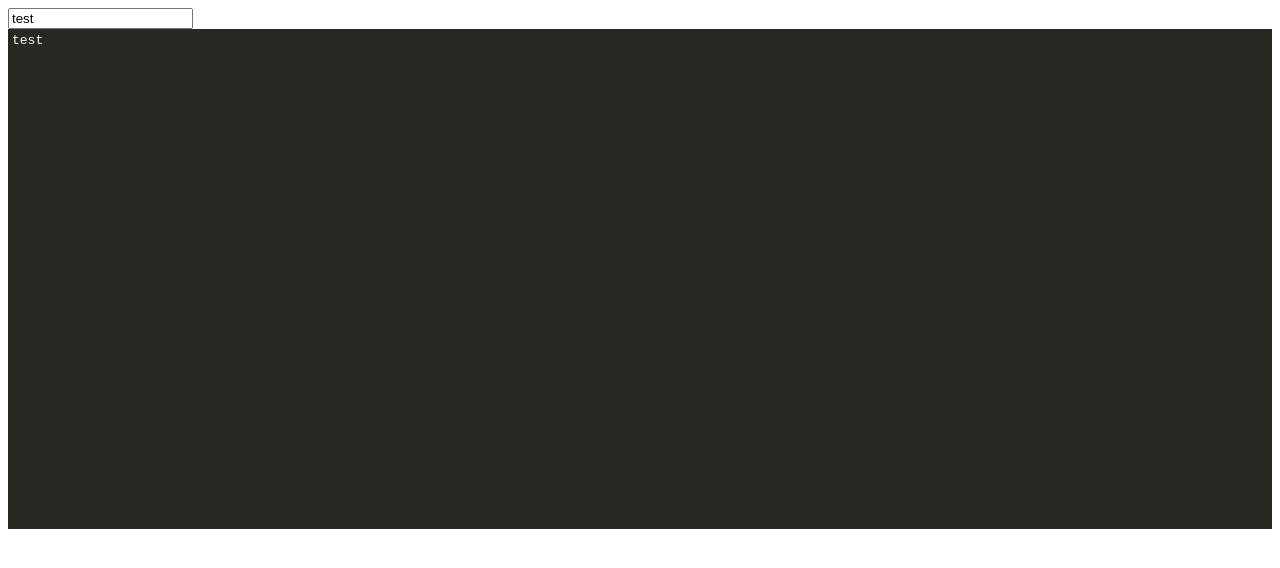
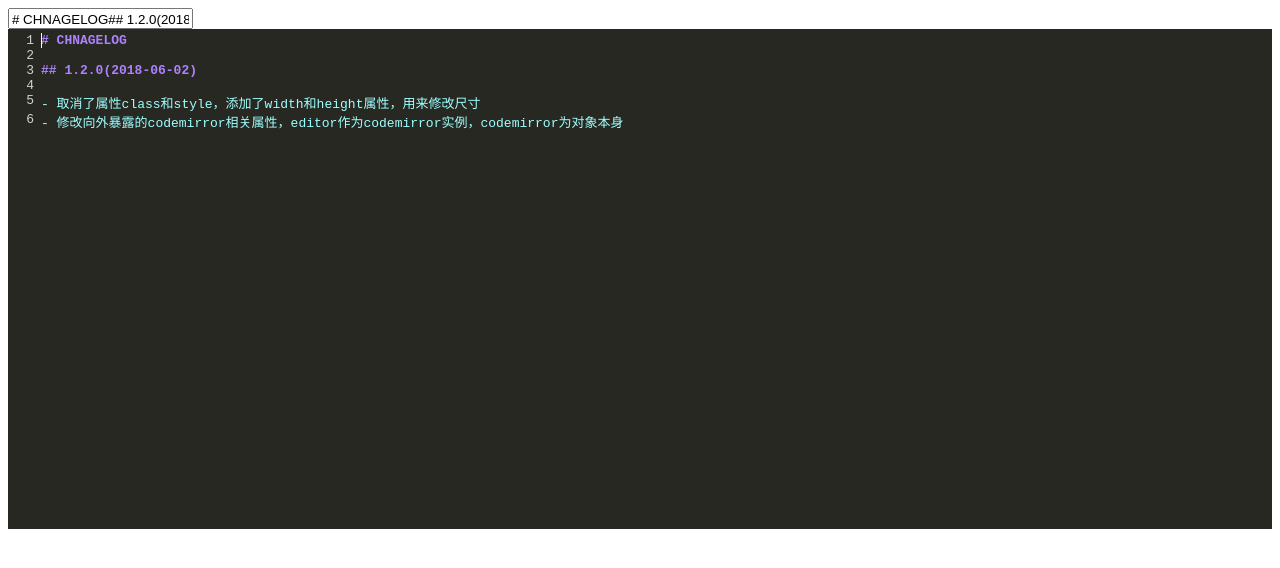
Before and after one commit to ZiQiangWang/react-cmirror, a React app: page / in a window 1280 px wide. Shown: the top 568 px of the page. Built offline with nearby package versions, Linux system fonts and the light colour scheme.

Commit message:
添加changelog，尝试修复在异步加载时初始化问题

```diff
--- a/example/App.jsx
+++ b/example/App.jsx
@@ -1,6 +1,6 @@
 import React, { Component } from 'react';
 
-import ReactCodeMirror from '../src/react-cmirror';
+import ReactCodeMirror from '../lib/react-cmirror';
 import 'codemirror/mode/markdown/markdown';
 import 'codemirror/theme/monokai.css';
 
@@ -9,7 +9,12 @@ export default class App extends Component {
     super(props);
 
     this.state = {
-      text: 'test',
+      text: `# CHNAGELOG
+
+## 1.2.0(2018-06-02)
+
+- 取消了属性class和style，添加了width和height属性，用来修改尺寸
+- 修改向外暴露的codemirror相关属性，editor作为codemirror实例，codemirror为对象本身`,
     };
   }
 
@@ -43,6 +48,8 @@ export default class App extends Component {
           width="100%"
           options={{
             autofocus: true,
+            lineWrapping: true,
+            lineNumbers: true,
             mode: 'markdown',
             theme: 'monokai',
           }}
--- a/src/react-cmirror.jsx
+++ b/src/react-cmirror.jsx
@@ -34,7 +34,7 @@ class ReactCodeMirror extends Component {
     this.editor.setValue(value || '');
 
     // 设置尺寸
-    this.editor.setSize(width, height);
+    this.editor.setSize(width || null, height || null);
   }
 
   componentWillReceiveProps(nextProps) {
```
Also changed, not shown: package.json (+4 -4 lines), lib/react-cmirror.js, 1 other file (tests, documents, lock files or other folders).
